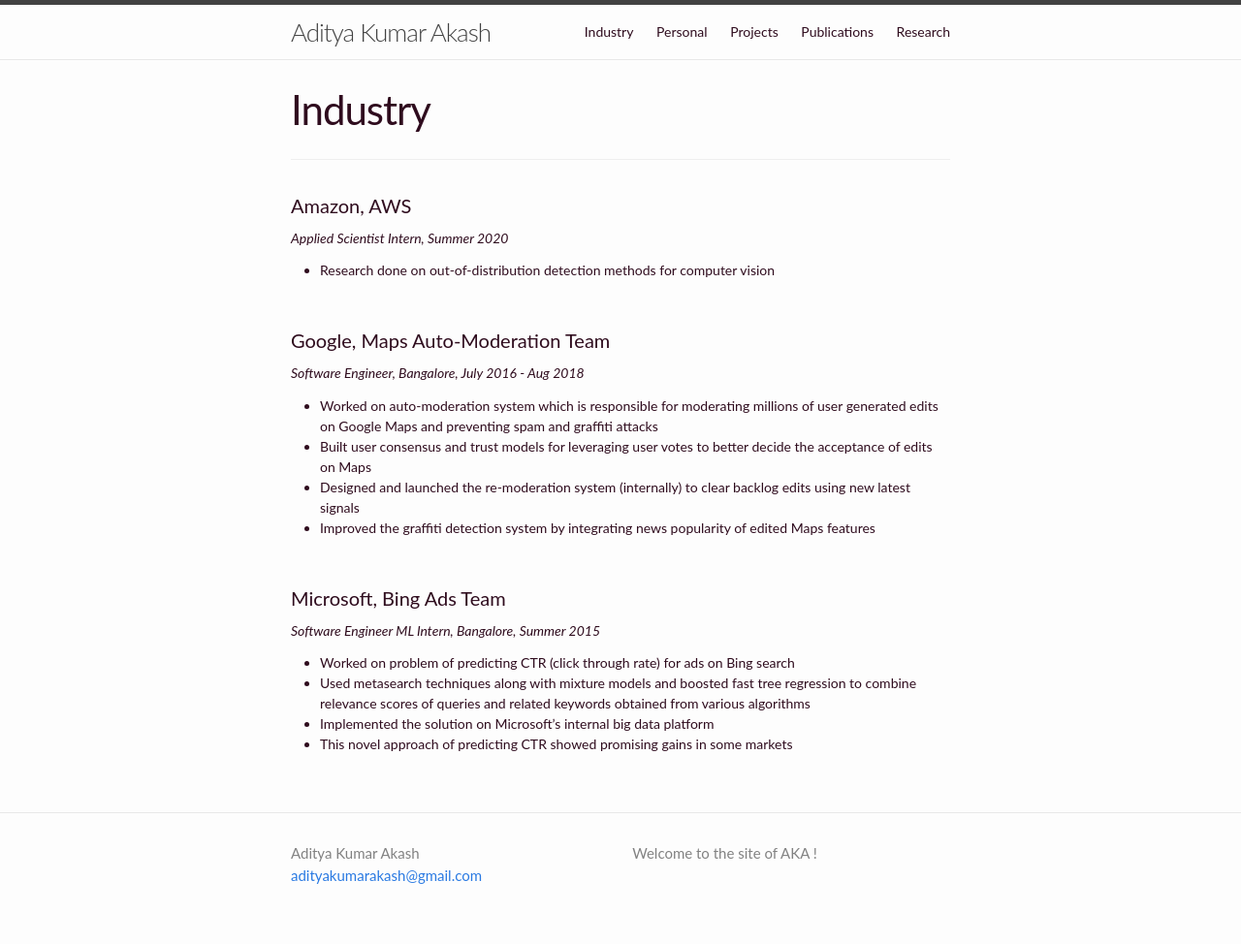
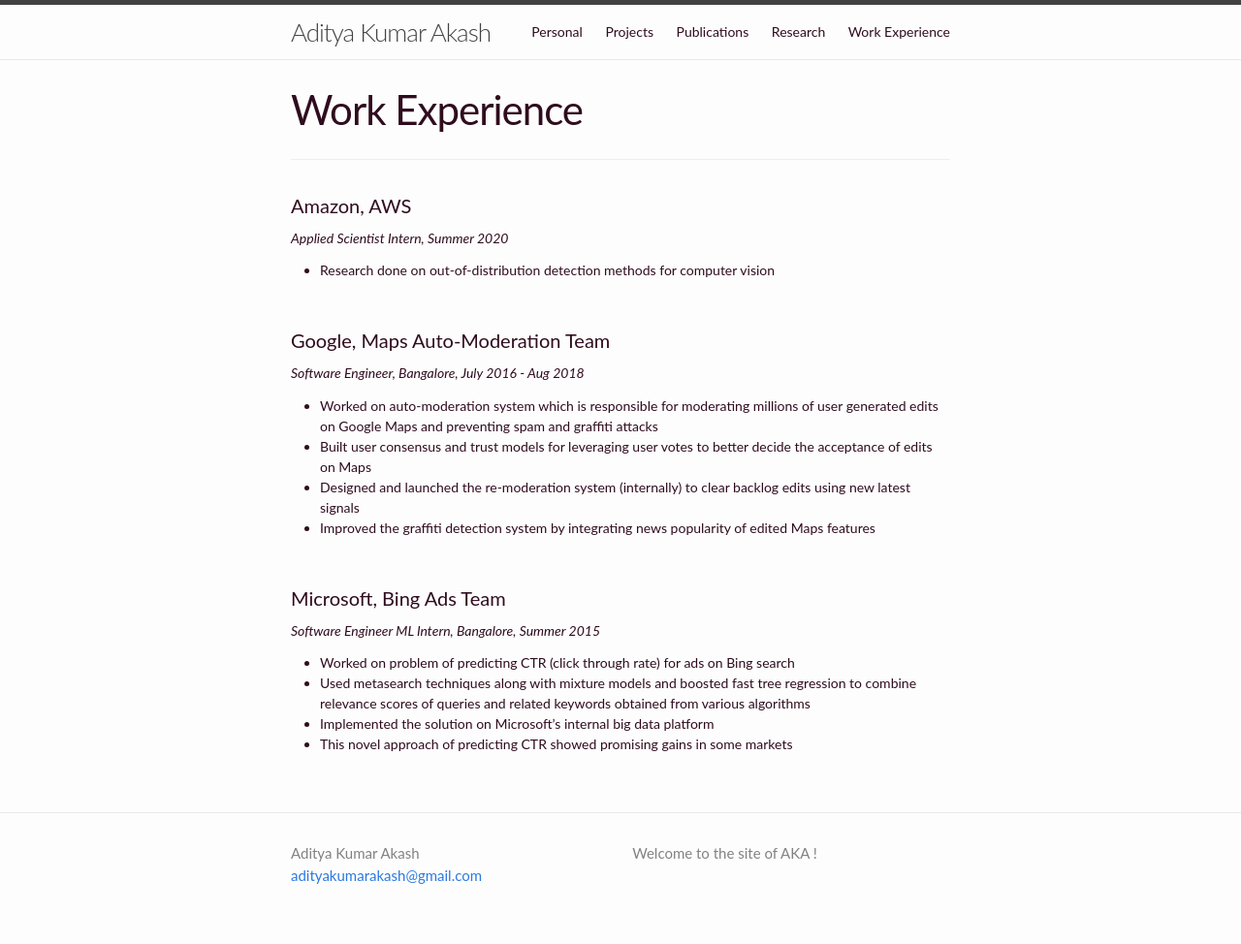
Before and after one commit to adityakumarakash/adityakumarakash.github.io, a Jekyll site: the page built from work_experience.md, in a window 1280 px wide. Shown: the whole page at 97% size. Built offline with Jekyll 4.4.1, drawn with Linux system fonts in a browser that asks for light colours.

Commit message:
Update and rename industry_experience.md to work_experience.md

```diff
--- a/industry_experience.md
+++ b/work_experience.md
@@ -1,7 +1,7 @@
 ---
 layout: page
-title: Industry
-permalink: /industry_experience/
+title: Work Experience
+permalink: /work_experience/
 ---
 ****
 <br>
```
